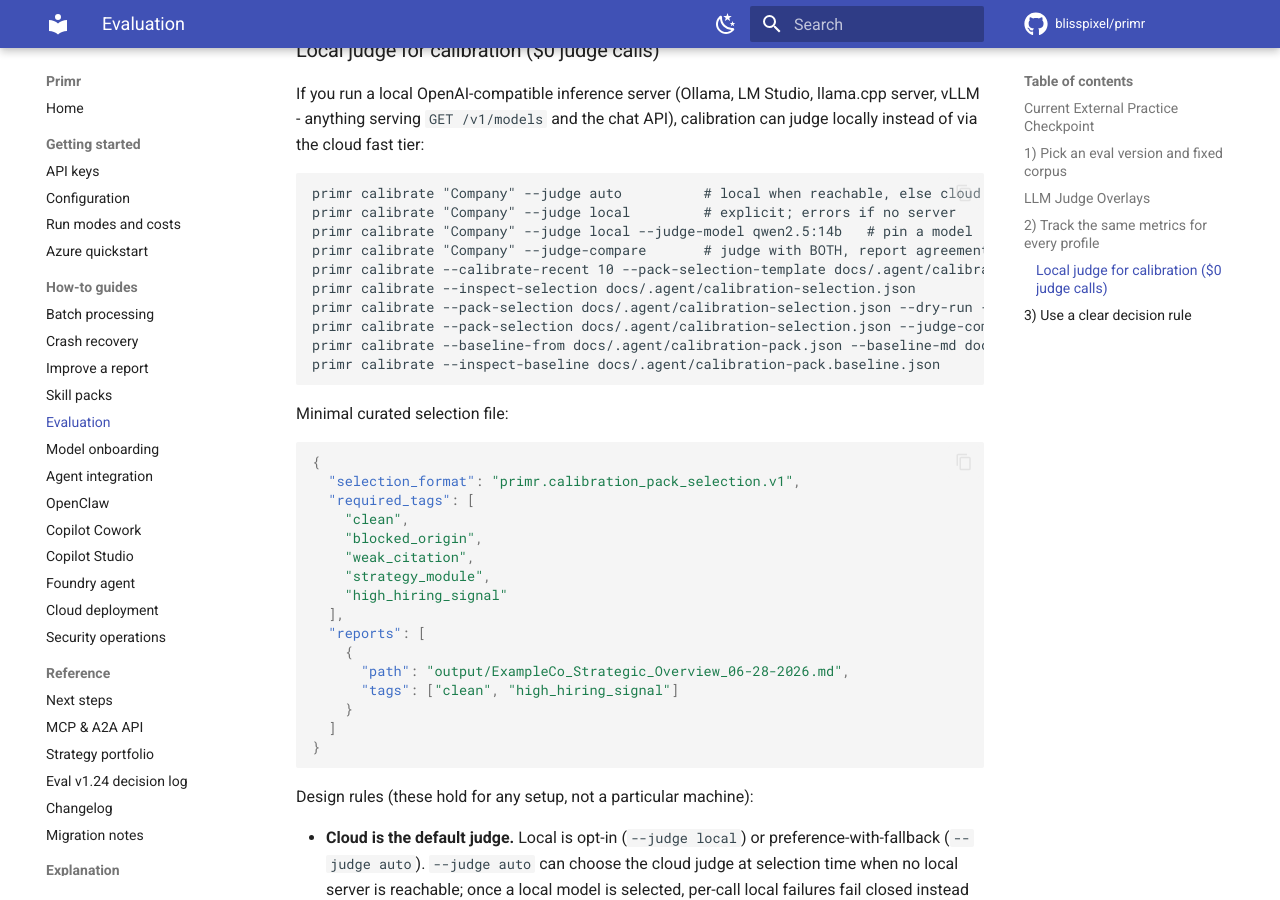
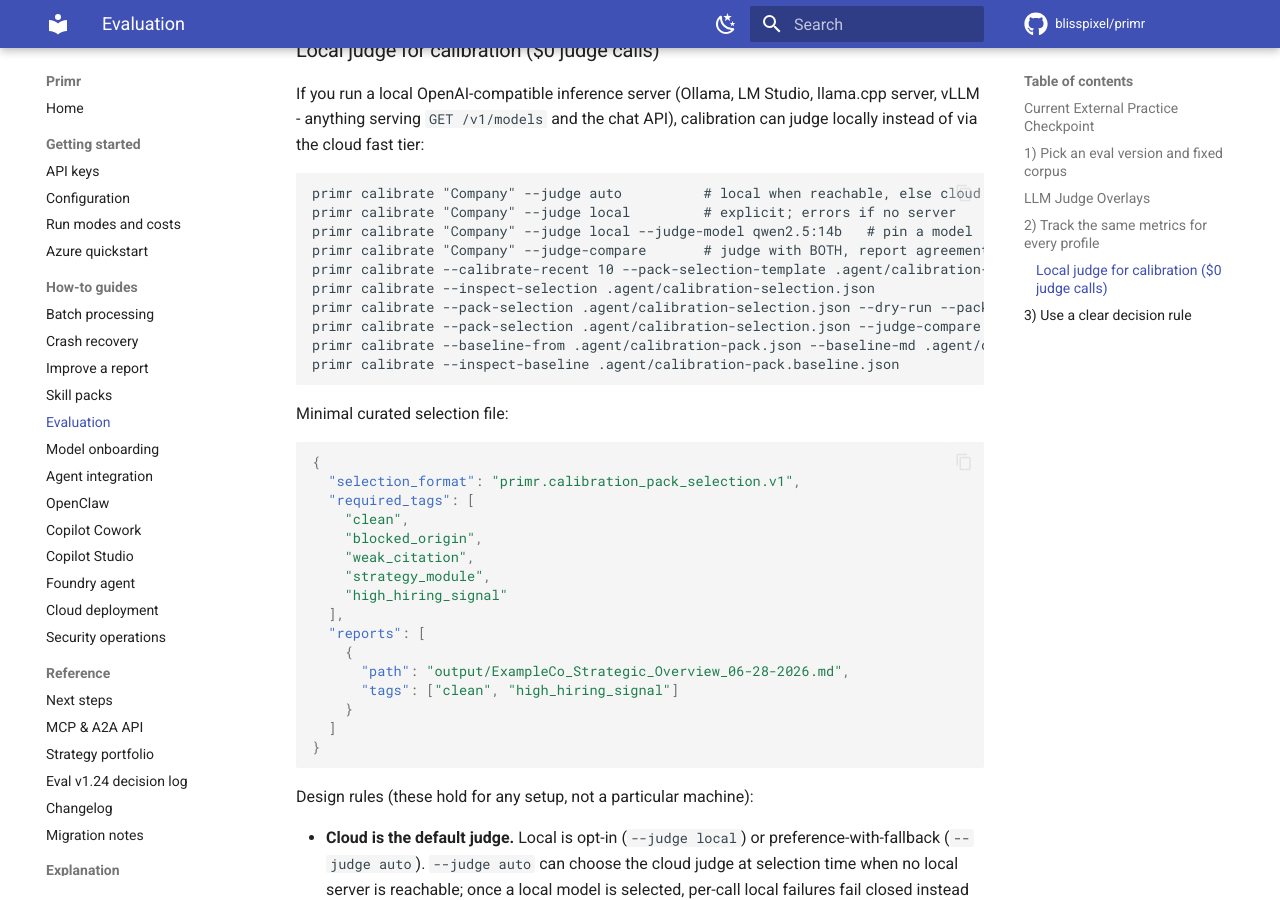
Before and after one commit to blisspixel/primr, an MkDocs documentation site: the page built from docs/EVAL.md, in a window 1280 px wide and 900 px high, scrolled down 4328 px. Built offline with MkDocs 1.6.1 and Material for MkDocs 9.7.7, drawn with Linux system fonts in a browser that asks for light colours; comment, search, counter and statistics services are not loaded.

Commit message:
Keep calibration scratch files under agent state

````diff
--- a/docs/EVAL.md
+++ b/docs/EVAL.md
@@ -170,12 +170,12 @@ primr calibrate "Company" --judge auto          # local when reachable, else clo
 primr calibrate "Company" --judge local         # explicit; errors if no server
 primr calibrate "Company" --judge local --judge-model qwen2.5:14b   # pin a model
 primr calibrate "Company" --judge-compare       # judge with BOTH, report agreement
-primr calibrate --calibrate-recent 10 --pack-selection-template docs/.agent/calibration-selection.json
-primr calibrate --inspect-selection docs/.agent/calibration-selection.json
-primr calibrate --pack-selection docs/.agent/calibration-selection.json --dry-run --pack-manifest docs/.agent/calibration-pack.json
-primr calibrate --pack-selection docs/.agent/calibration-selection.json --judge-compare --pack-manifest docs/.agent/calibration-pack.json
-primr calibrate --baseline-from docs/.agent/calibration-pack.json --baseline-md docs/.agent/calibration-baseline.md
-primr calibrate --inspect-baseline docs/.agent/calibration-pack.baseline.json
+primr calibrate --calibrate-recent 10 --pack-selection-template .agent/calibration-selection.json
+primr calibrate --inspect-selection .agent/calibration-selection.json
+primr calibrate --pack-selection .agent/calibration-selection.json --dry-run --pack-manifest .agent/calibration-pack.json
+primr calibrate --pack-selection .agent/calibration-selection.json --judge-compare --pack-manifest .agent/calibration-pack.json
+primr calibrate --baseline-from .agent/calibration-pack.json --baseline-md .agent/calibration-baseline.md
+primr calibrate --inspect-baseline .agent/calibration-pack.baseline.json
 ```
 
 Minimal curated selection file:
````
Also changed, not shown: docs/CHANGELOG.md (+8 -0 lines), 5 other files.
